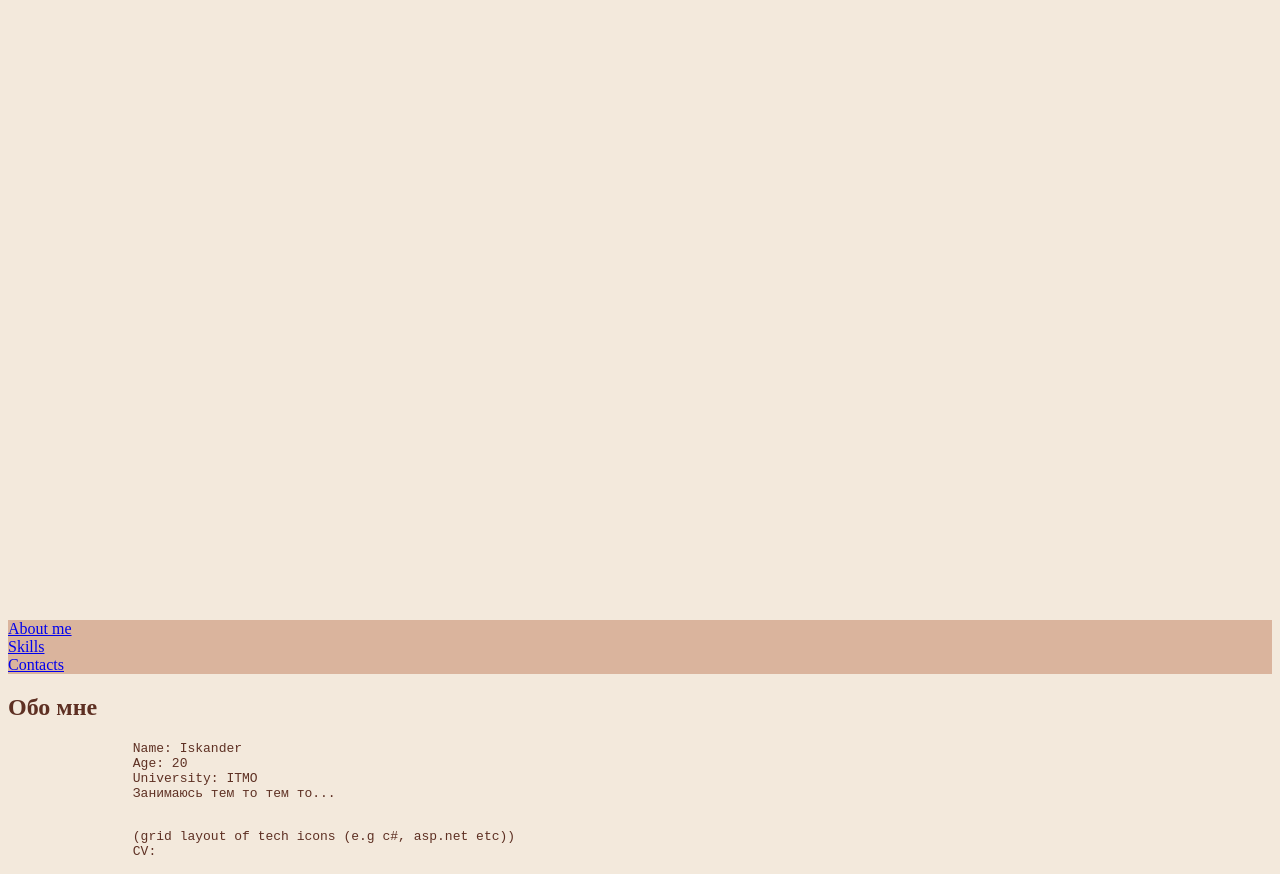
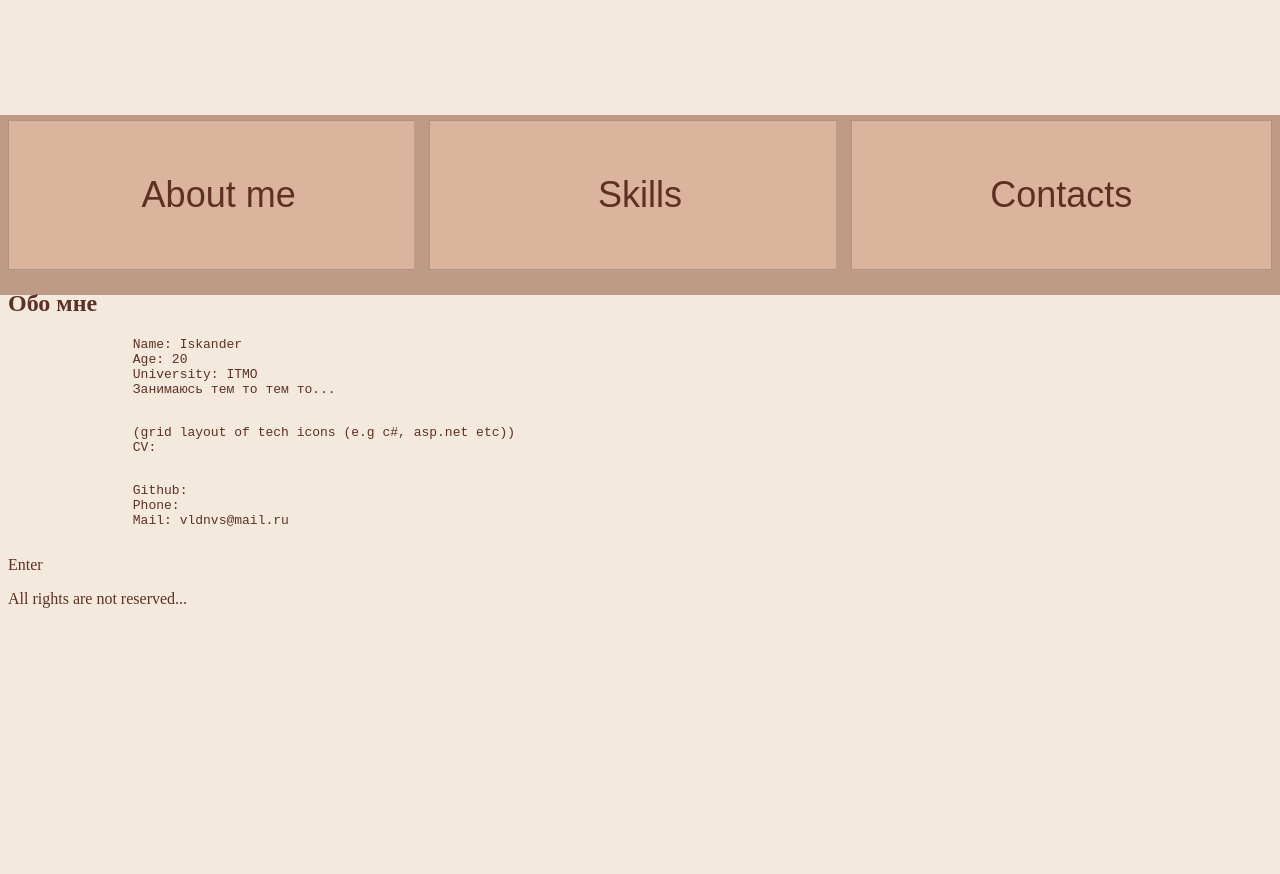
Before and after one commit to vldnvs/itmo-web-labs, a website: page index.html in a window 1280 px wide. Shown: the part 400-1274 px from the top of the page. After the commit the page ends 1024 px from the top, so only its background shows below. Drawn offline with Linux system fonts and the light colour scheme.

Commit message:
Добавлены кнопки навигации

```diff
--- a/index.html
+++ b/index.html
@@ -15,15 +15,15 @@
             </div>
         </section>
         <nav class="navigation-line">
-            <div class="link-button">
-                <a href="#about-me">About me</a>
-            </div>
-            <div class="link-button">
-                <a href="#skills">Skills</a>
-            </div>
-            <div class="link-button">
-                <a href="#contacts">Contacts</a>
-            </div>
+            <button class="link-button">
+                <p class=link-button-text">About me</p>
+            </button>
+            <button class="link-button">
+                <p class=link-button-text" >Skills</p>
+            </button>
+            <button class="link-button">
+                <p class=link-button-text" >Contacts</p>
+            </button>
         </nav>
         <section class="about_me">
             <h1>Обо мне</h1>
@@ -47,6 +47,8 @@
                 Mail: vldnvs@mail.ru
             </pre>
         </section>
+
+        <div class="keyboard-button">Enter</div>
     </main>
     <footer>
         <p>All rights are not reserved...</p>
--- a/outlines.css
+++ b/outlines.css
@@ -9,10 +9,36 @@
 
 .about-portfolio{
     text-align: center;
-    height: 900px;
+    height: 400px;
     width: 100%;
 }
 
+.navigation-line{
+    display: flex;
+
+    justify-content: space-around;
+}
+
 .link-button{
-    background-color: #dab49d;
+    height: 150px;
+    width: 450px;
+
+    padding: 10px 20px;
+    background-color: #DAB49D;
+    border: 1px solid #b19282;
+    border-radius: 0px;
+    box-shadow: 0px 10px 0 15px #bd9b87;
+
+
+    font-family: 'Arial', sans-serif;
+    font-size: 36px;
+    color: #5e3023;
+    text-align: center;
+    cursor: pointer;
+    transition: all 0.2s ease;
 }
+
+.link-button:active {
+    box-shadow: none;
+    transform: translateY(4px);
+}
```
Also changed, not shown: 1 other file.
